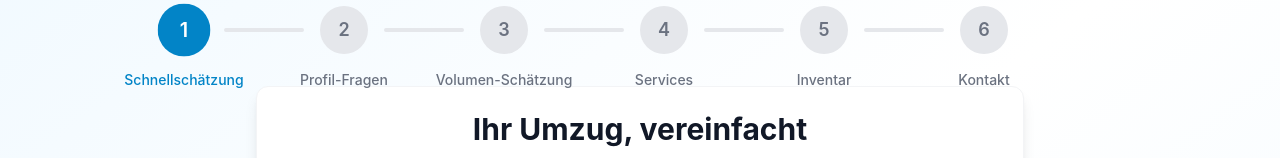
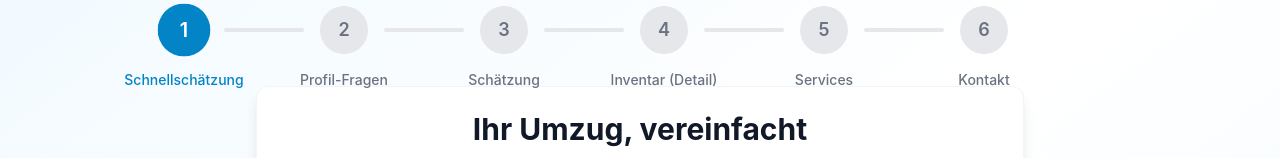
Before and after one commit to seppelz/moving, a React (Vite) app in the folder frontend/: page / in a window 1280 px wide. Shown: the part 138-296 px from the top of the page. Built offline with nearby package versions, Linux system fonts and the light colour scheme; no server answers.

Commit message:
fix startup error in main27

```diff
--- a/frontend/src/components/calculator/StepContact.tsx
+++ b/frontend/src/components/calculator/StepContact.tsx
@@ -269,7 +269,7 @@ export default function StepContact() {
           <div className="flex gap-4 pt-4">
             <button
               type="button"
-              onClick={() => setStep(4)}
+              onClick={() => setStep(5)}
               disabled={isSubmitting}
               className="btn-secondary flex items-center gap-2"
             >
--- a/frontend/src/components/calculator/StepInventory.tsx
+++ b/frontend/src/components/calculator/StepInventory.tsx
@@ -204,7 +204,7 @@ export default function StepInventory() {
         {/* Navigation */}
         <div className="flex gap-4">
           <button
-            onClick={() => setStep(1)}
+            onClick={() => setStep(3)}
             className="btn-secondary flex items-center gap-2"
           >
             <ArrowLeft className="w-5 h-5" />
--- a/frontend/src/components/calculator/StepServices.tsx
+++ b/frontend/src/components/calculator/StepServices.tsx
@@ -49,7 +49,7 @@ export default function StepServices() {
 
   const handleNext = async () => {
     await calculateQuote()
-    setStep(5)
+    setStep(6)
   }
 
   return (
--- a/frontend/src/components/calculator/StepSmartPreview.tsx
+++ b/frontend/src/components/calculator/StepSmartPreview.tsx
@@ -110,7 +110,7 @@ export default function StepSmartPreview() {
     setInventoryFromPrediction(prediction.typical_items)
 
     // Skip inventory step, go to services
-    setStep(4)
+    setStep(5)
   }
 
   const handleDetailedMode = () => {
@@ -120,7 +120,7 @@ export default function StepSmartPreview() {
     setInventoryFromPrediction(prediction.typical_items)
 
     // Go to inventory step for manual review/editing
-    setStep(5)
+    setStep(4)
   }
 
   if (loading) {
--- a/frontend/src/components/calculator/StepWizard.tsx
+++ b/frontend/src/components/calculator/StepWizard.tsx
@@ -12,9 +12,9 @@ interface StepWizardProps {
 const steps = [
   { number: 1, label: 'Schnellschätzung' },
   { number: 2, label: 'Profil-Fragen' },
-  { number: 3, label: 'Volumen-Schätzung' },
-  { number: 4, label: 'Services' },
-  { number: 5, label: 'Inventar' },
+  { number: 3, label: 'Schätzung' },
+  { number: 4, label: 'Inventar (Detail)' },
+  { number: 5, label: 'Services' },
   { number: 6, label: 'Kontakt' },
 ]
 
--- a/frontend/src/pages/Calculator.tsx
+++ b/frontend/src/pages/Calculator.tsx
@@ -7,6 +7,7 @@ import StepWizard from '@/components/calculator/StepWizard'
 import StepInstant from '@/components/calculator/StepInstant'
 import StepSmartProfile from '@/components/calculator/StepSmartProfile'
 import StepSmartPreview from '@/components/calculator/StepSmartPreview'
+import StepInventory from '@/components/calculator/StepInventory'
 import StepServices from '@/components/calculator/StepServices'
 import StepContact from '@/components/calculator/StepContact'
 
@@ -33,8 +34,9 @@ export default function Calculator() {
           {step === 1 && <StepInstant />}
           {step === 2 && <StepSmartProfile />}
           {step === 3 && <StepSmartPreview />}
-          {step === 4 && <StepServices />}
-          {step === 5 && <StepContact />}
+          {step === 4 && <StepInventory />}
+          {step === 5 && <StepServices />}
+          {step === 6 && <StepContact />}
         </div>
       </main>
 
```
